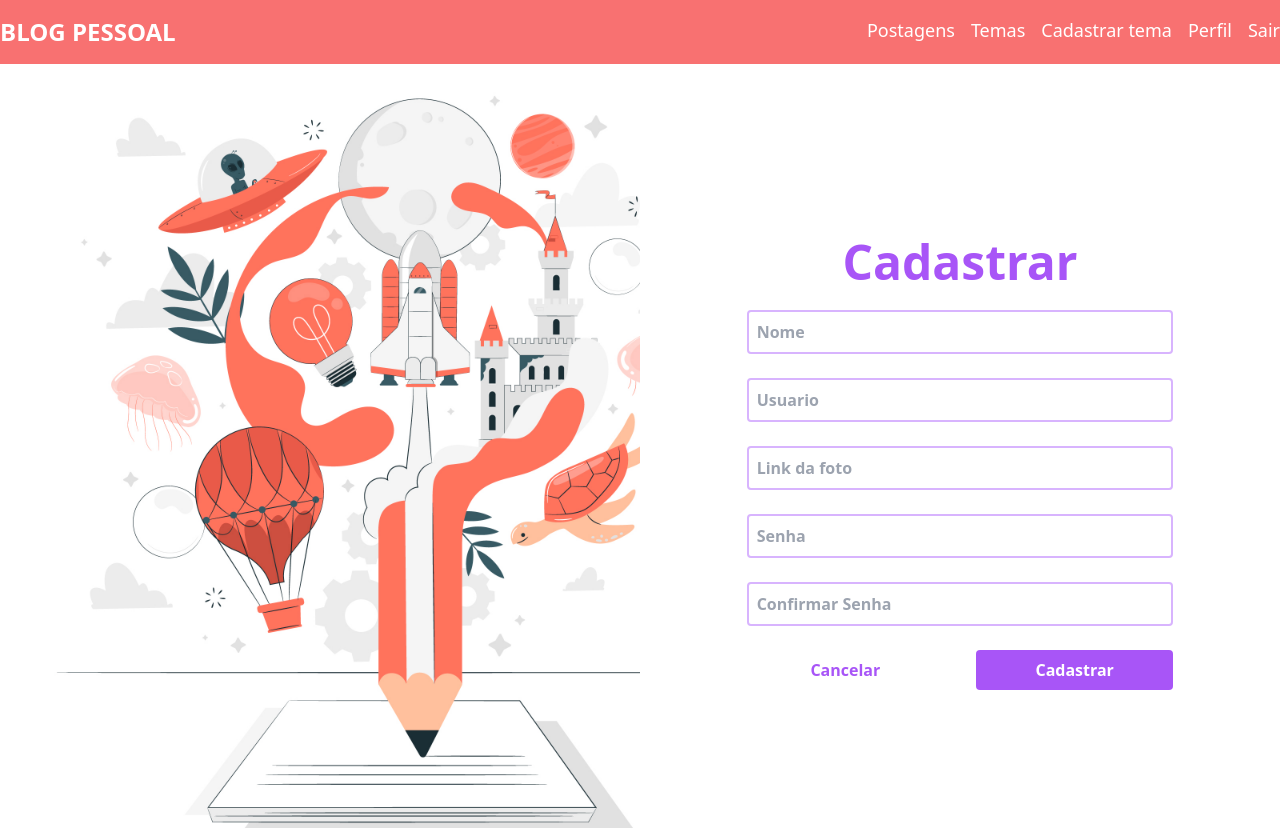
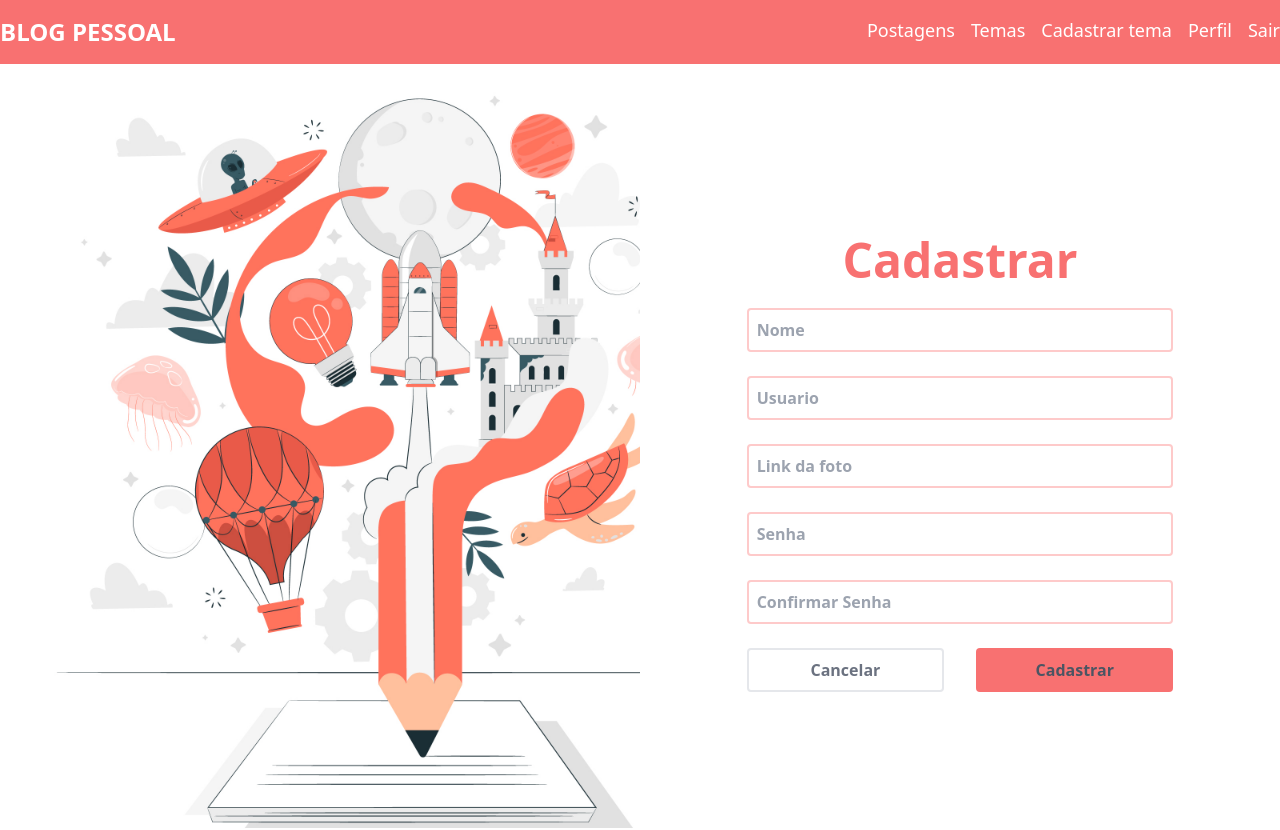
Before and after one commit to andreafdev/blogPessoal-front, a React (Vite) app: page /cadastro in a window 1280 px wide. Shown: the top 830 px of the page. Built offline with nearby package versions, Linux system fonts and the light colour scheme.

Commit message:
Subindo CRUD Postagens - alteração na estilização

```diff
--- a/src/pages/cadastro/Cadastro.tsx
+++ b/src/pages/cadastro/Cadastro.tsx
@@ -75,7 +75,7 @@ function Cadastro() {
           className="flex justify-center items-center flex-col w-2/3 gap-6"
           onSubmit={cadastrarNovoUsuario}
         >
-          <h2 className="text-purple-500 text-5xl">Cadastrar</h2>
+          <h2 className="text-red-400 text-5xl">Cadastrar</h2>
           <div className="flex flex-col w-full">
             <label htmlFor="nome"></label>
             <input
@@ -83,7 +83,7 @@ function Cadastro() {
               id="nome"
               name="nome"
               placeholder="Nome"
-              className="border-2 border-purple-300 rounded p-2"
+              className="border-2 border-red-200 rounded p-2"
               value={usuario.nome}
               onChange={(e: ChangeEvent<HTMLInputElement>) =>
                 atualizarEstado(e)
@@ -97,7 +97,7 @@ function Cadastro() {
               id="usuario"
               name="usuario"
               placeholder="Usuario"
-              className="border-2 border-purple-300 rounded p-2"
+              className="border-2 border-red-200 rounded p-2"
               value={usuario.usuario}
               onChange={(e: ChangeEvent<HTMLInputElement>) =>
                 atualizarEstado(e)
@@ -111,7 +111,7 @@ function Cadastro() {
               id="foto"
               name="foto"
               placeholder="Link da foto"
-              className="border-2 border-purple-300 rounded p-2"
+              className="border-2 border-red-200 rounded p-2"
               value={usuario.foto}
               onChange={(e: ChangeEvent<HTMLInputElement>) =>
                 atualizarEstado(e)
@@ -125,7 +125,7 @@ function Cadastro() {
               id="senha"
               name="senha"
               placeholder="Senha"
-              className="border-2 border-purple-300 rounded p-2"
+              className="border-2 border-red-200 rounded p-2"
               value={usuario.senha}
               onChange={(e: ChangeEvent<HTMLInputElement>) =>
                 atualizarEstado(e)
@@ -139,7 +139,7 @@ function Cadastro() {
               id="confirmarSenha"
               name="confirmarSenha"
               placeholder="Confirmar Senha"
-              className="border-2 border-purple-300 rounded p-2"
+              className="border-2 border-red-200 rounded p-2"
               value={confirmaSenha}
               onChange={(e: ChangeEvent<HTMLInputElement>) =>
                 handleConfirmarSenha(e)
@@ -148,13 +148,13 @@ function Cadastro() {
           </div>
           <div className="flex justify-around w-full gap-8">
             <button
-              className="rounded text-purple-500 bg-white hover:underline w-1/2 py-2"
+              className="rounded border-2 text-gray-500 hover:bg-gray-200 w-1/2 py-2"
               onClick={back}
             >
               Cancelar
             </button>
             <button
-              className="rounded text-white bg-purple-500 hover:bg-purple-700 w-1/2 py-2"
+              className="rounded bg-red-400 text-gray-600 hover:bg-red-500 hover:text-gray-200 w-1/2 py-2"
               type="submit"
             >
               Cadastrar
```
